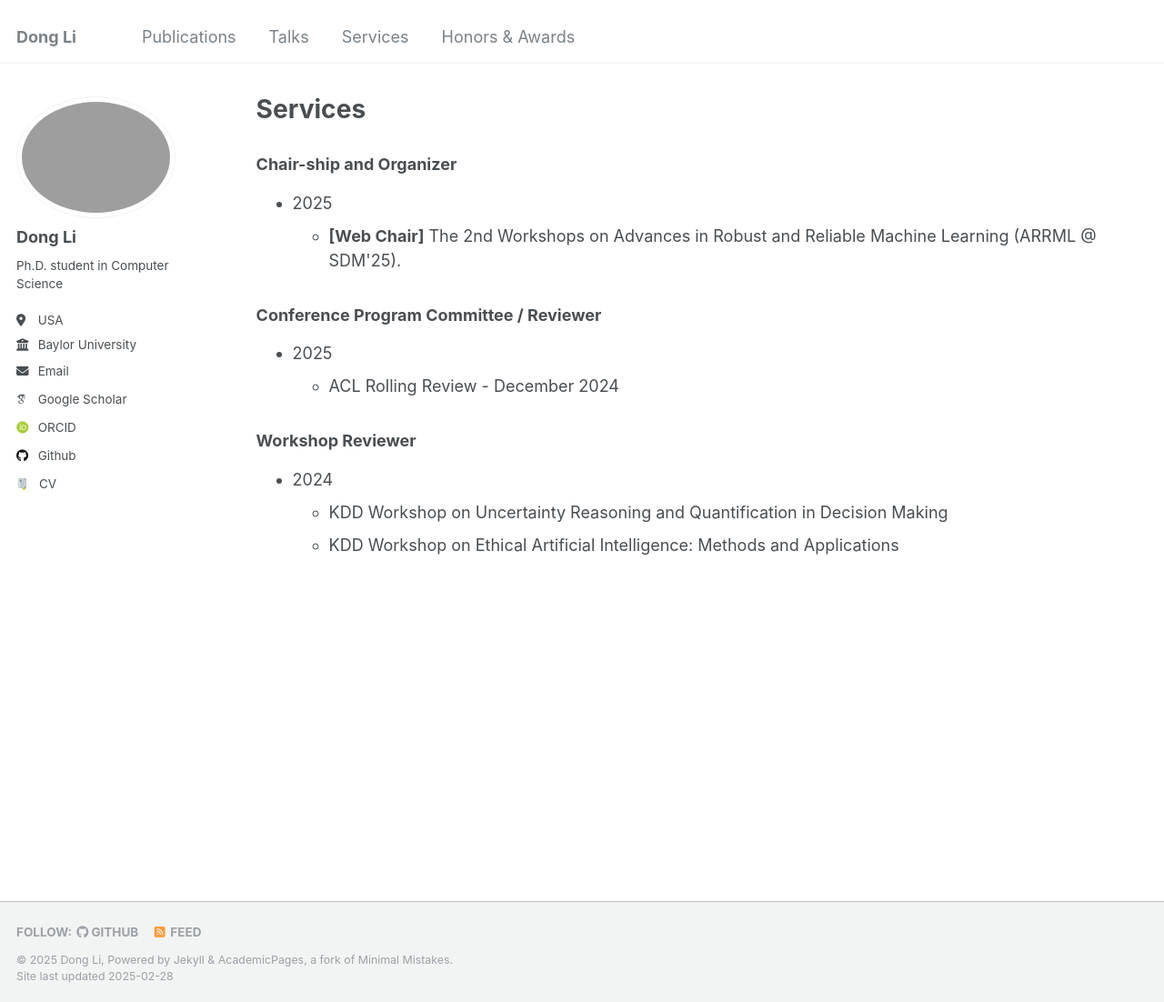
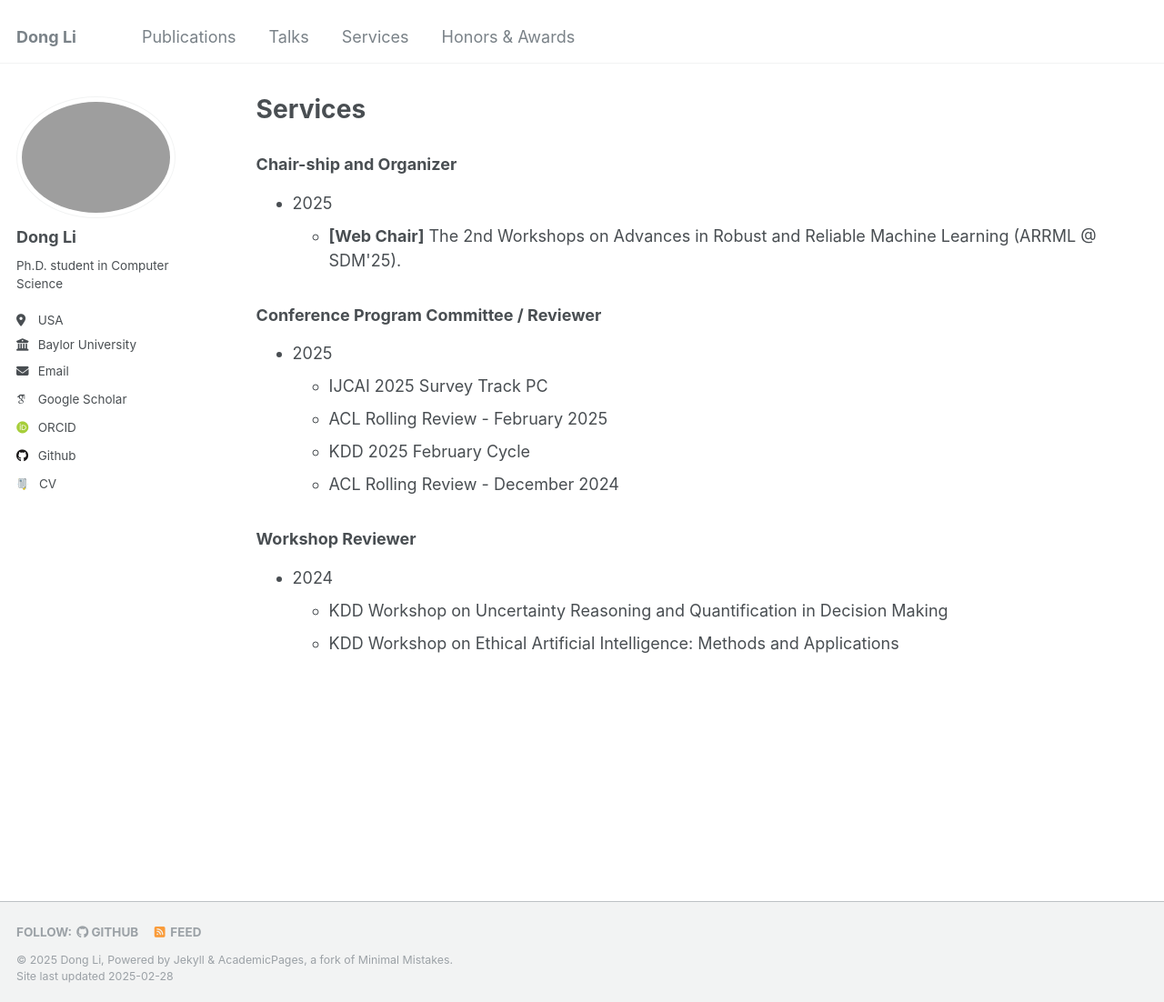
Before and after one commit to TurkeyWatanabe/dongli, a Jekyll site: the page built from _pages/services.html, in a window 1280 px wide and 1102 px high. Shown: the whole window at 91% size. Built offline with Jekyll 4.4.1, drawn with Linux system fonts in a browser that asks for light colours; some web fonts are replaced.

Commit message:
Update services.html

```diff
--- a/_pages/services.html
+++ b/_pages/services.html
@@ -20,6 +20,9 @@ author_profile: true
 <ul>
   <li>2025
     <ul>
+      <li>IJCAI 2025 Survey Track PC</li>
+      <li>ACL Rolling Review - February 2025</li>
+      <li>KDD 2025 February Cycle</li>
       <li>ACL Rolling Review - December 2024</li>
     </ul>
   </li>
```
